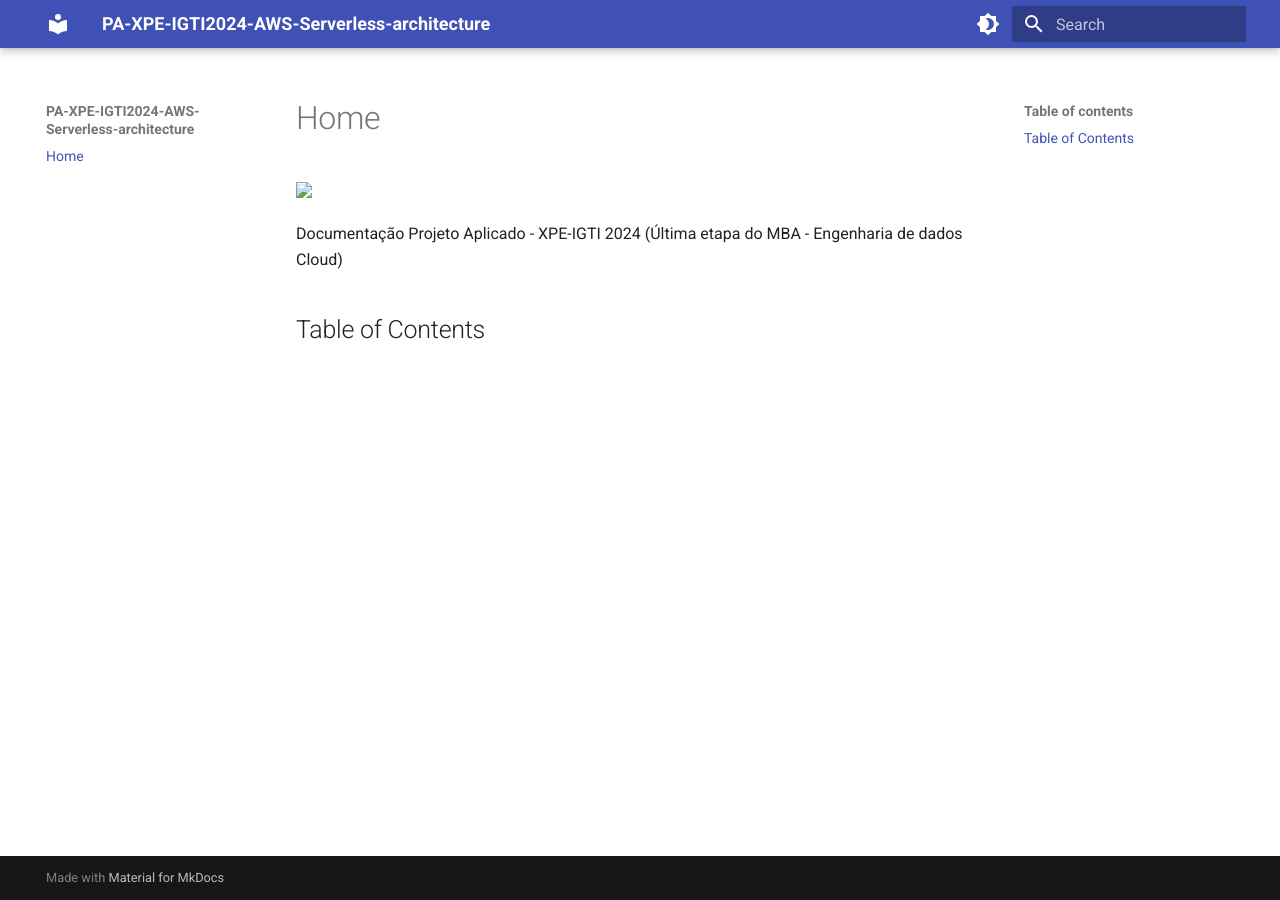
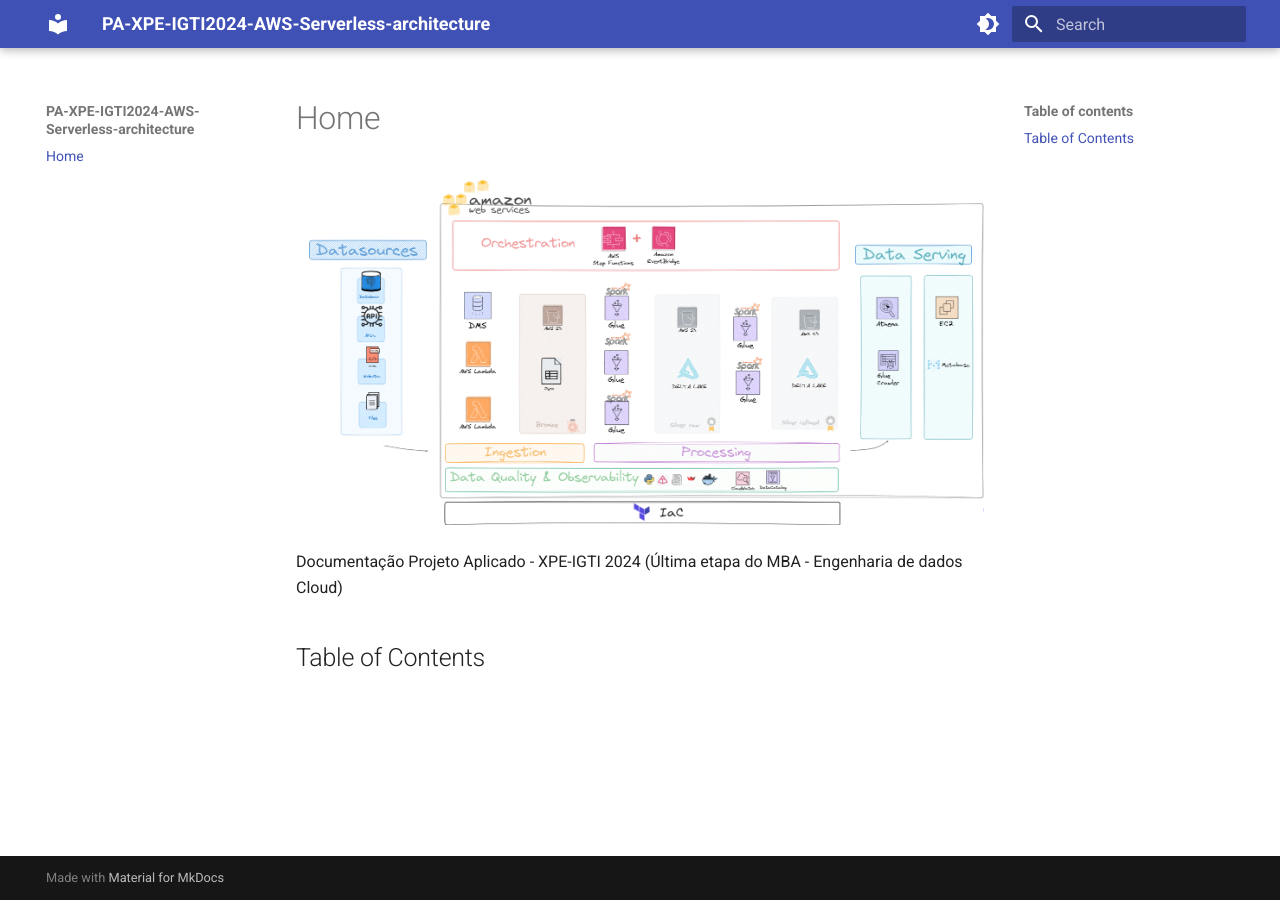
Before and after one commit to Gabriel-Philot/aws_serverless_xpe_final_project, an MkDocs documentation site: the page built from docs/index.md, in a window 1280 px wide. Built offline with MkDocs 1.6.1 and Material for MkDocs 9.7.7, drawn with Linux system fonts in a browser that asks for light colours.

Commit message:
start_documentation01

```diff
--- a/docs/index.md
+++ b/docs/index.md
@@ -1,6 +1,6 @@
 # Home
 
-<img src="./assets/imgs/arquiteture_draw.png" />
+<img src="./assets/images/arquiteture_draw.png" />
 
 Documentação Projeto Aplicado - XPE-IGTI 2024
 (Última etapa do MBA - Engenharia de dados Cloud)
```
